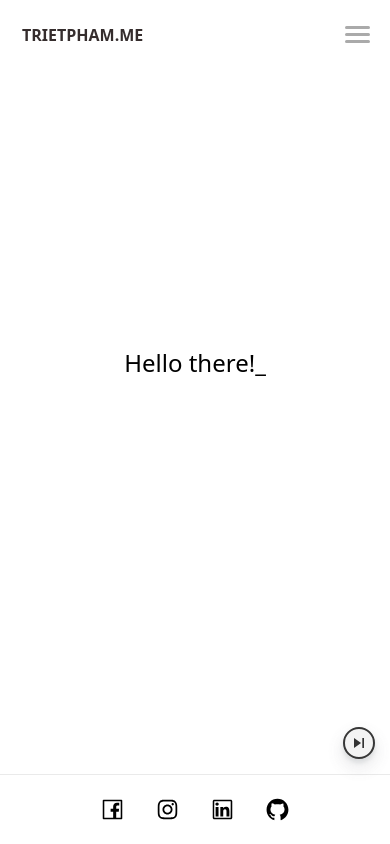
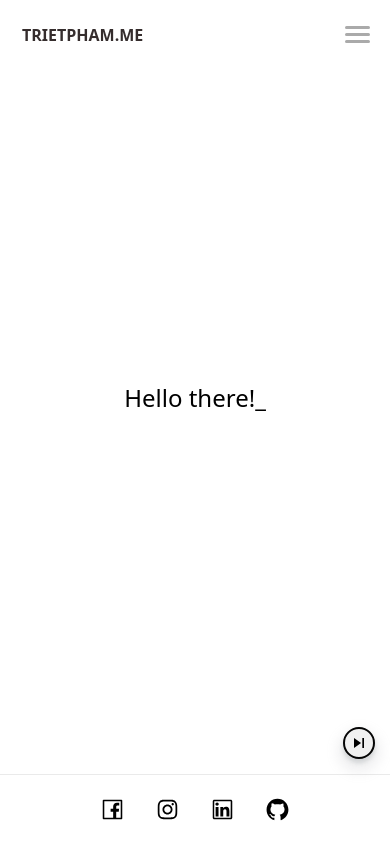
Before and after one commit to chrispham0502/MySite, a Next.js app in the folder my-site/: page / in a window 390 px wide. Built offline with nearby package versions, Linux system fonts and the light colour scheme.

Commit message:
Layout styling update

```diff
--- a/my-site/styles/styles.css
+++ b/my-site/styles/styles.css
@@ -169,7 +169,7 @@ color: rgb(53, 45, 45);
 
 main {
   padding-top: 70px;
-  height: calc(100% - 140px);
+  height: calc(100% - 70px);
   flex: 1;
   display: flex;
   flex-direction: column;
@@ -186,6 +186,7 @@ footer {
   border-top: 1px solid #eaeaea;
   justify-content: center;
   align-items: center;
+  background-color: white;
 }
 
 footer a {
@@ -758,10 +759,10 @@ footer a {
       -webkit-tap-highlight-color: rgba(0,0,0,0);
       @apply
       w-8 h-8
-      opacity-80
-      xl:opacity-60
-      xl:w-11 xl:h-11
-      xl:hover:opacity-100
+      opacity-100
+      lg:opacity-60
+      lg:w-11 lg:h-11
+      lg:hover:opacity-100
     }
 
 }
```
